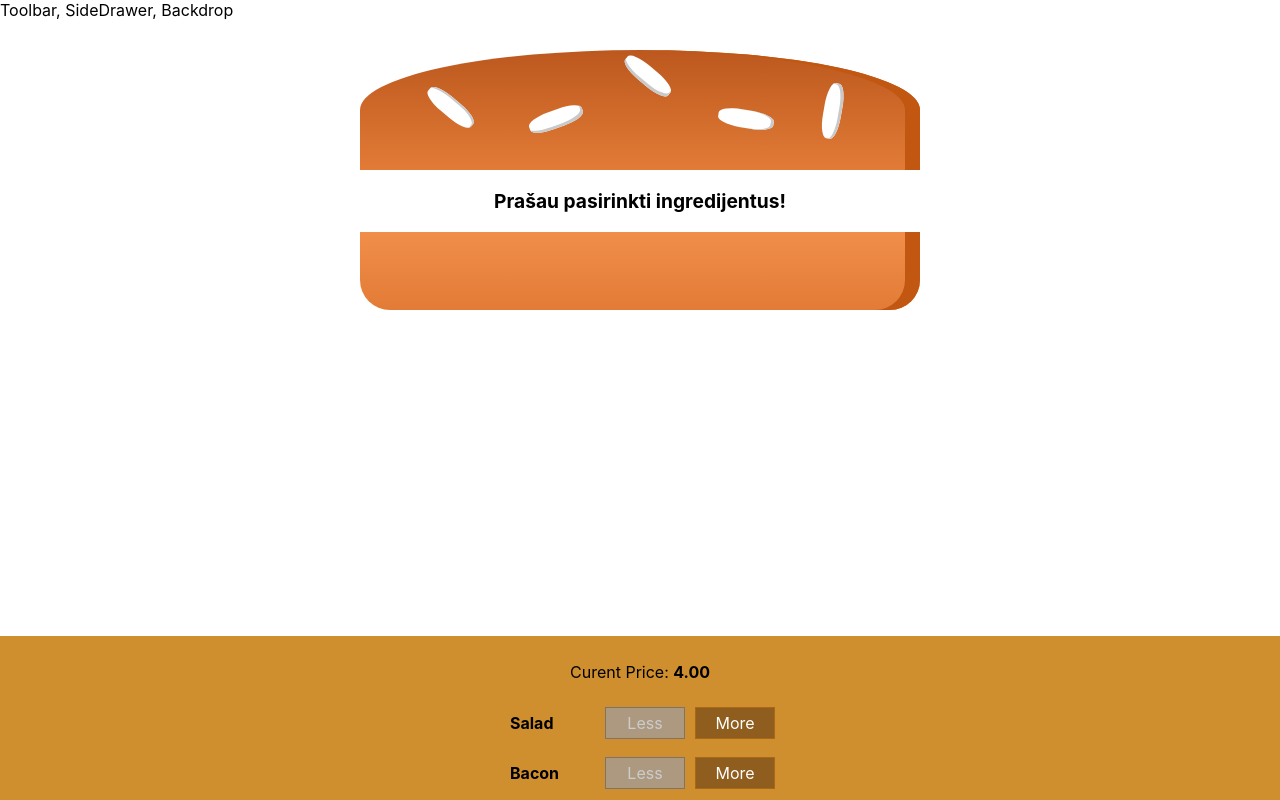
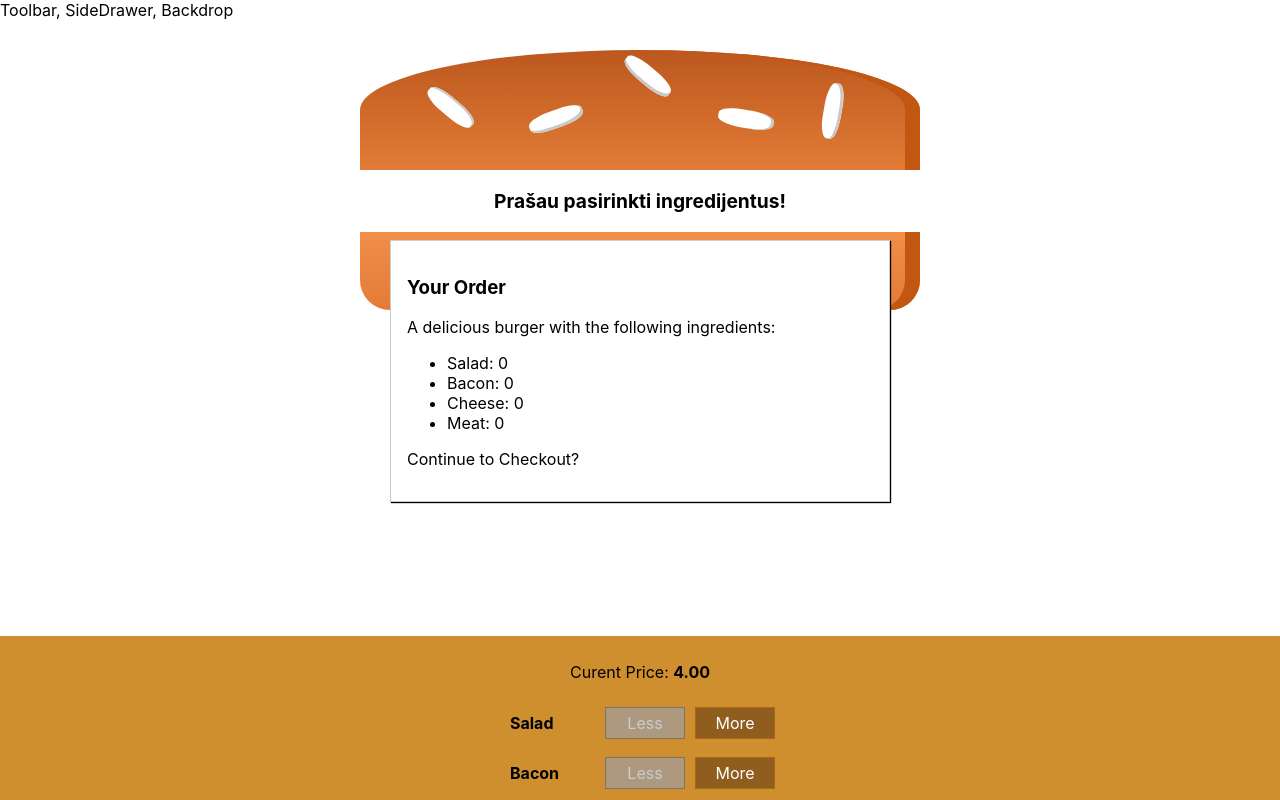
Before and after one commit to spinass/Burger-Build, a React app: page / in a window 1280 px wide. Shown: the top 800 px of the page. Built offline with nearby package versions, Linux system fonts and the light colour scheme; the HTML template or start-up script is replaced by a standard one.

Commit message:
Order Summary langas
UI, Modal, Bacdrop added

```diff
--- /dev/null
+++ b/src/components/Burger/OrderSummary/OrderSummary.js
@@ -0,0 +1,25 @@
+import React from "react";
+
+import Aux from "../../../hoc/Aux";
+
+const orderSummary = props => {
+  const ingredientSummary = Object.keys(props.ingredients).map(igKey => {
+    return (
+      <li key={igKey}>
+        <span style={{ textTransform: "capitalize" }}>{igKey}</span>:{" "}
+        {props.ingredients[igKey]}
+      </li>
+    );
+  });
+
+  return (
+    <Aux>
+      <h3>Your Order</h3>
+      <p>A delicious burger with the following ingredients:</p>
+      <ul>{ingredientSummary}</ul>
+      <p>Continue to Checkout?</p>
+    </Aux>
+  );
+};
+
+export default orderSummary;
--- /dev/null
+++ b/src/components/UI/Modal/Modal.css
@@ -0,0 +1,20 @@
+.Modal {
+    position: fixed;
+    z-index: 500;
+    background-color: white;
+    width: 70%;
+    border: 1px solid #ccc;
+    box-shadow: 1px 1px 1px black;
+    padding: 16px;
+    left: 15%;
+    top: 30%;
+    box-sizing: border-box;
+    transition: all 0.3s ease-out;
+}
+
+@media (min-width: 600px) {
+    .Modal {
+        width: 500px;
+        left: calc(50% - 250px);
+    }
+}
--- /dev/null
+++ b/src/components/UI/Modal/Modal.js
@@ -0,0 +1,7 @@
+import React from "react";
+
+import "./Modal.css";
+
+const modal = props => <div className="Modal">{props.children}</div>;
+
+export default modal;
--- a/src/containers/BurgerBuilder/BurgerBuilder.js
+++ b/src/containers/BurgerBuilder/BurgerBuilder.js
@@ -3,6 +3,8 @@
 import Aux from "../../hoc/Aux";
 import Burger from "../../components/Burger/Burger";
 import BuildControls from "../../components/Burger/BuildControls/BuildControls";
+import Modal from "../../components/UI/Modal/Modal";
+import OrderSummary from "../../components/Burger/OrderSummary/OrderSummary";
 
 const INGREDIENT_PRICES = {
   salad: 0.5,
@@ -74,6 +76,9 @@
     }
     return (
       <Aux>
+        <Modal>
+          <OrderSummary ingredients={this.state.ingredients} />
+        </Modal>
         <Burger ingredients={this.state.ingredients} />
         <BuildControls
           ingredientAdded={this.addIngredientHandler}
```
Also changed, not shown: src/components/UI/Bacdrop/Bacdrop.js (added).
